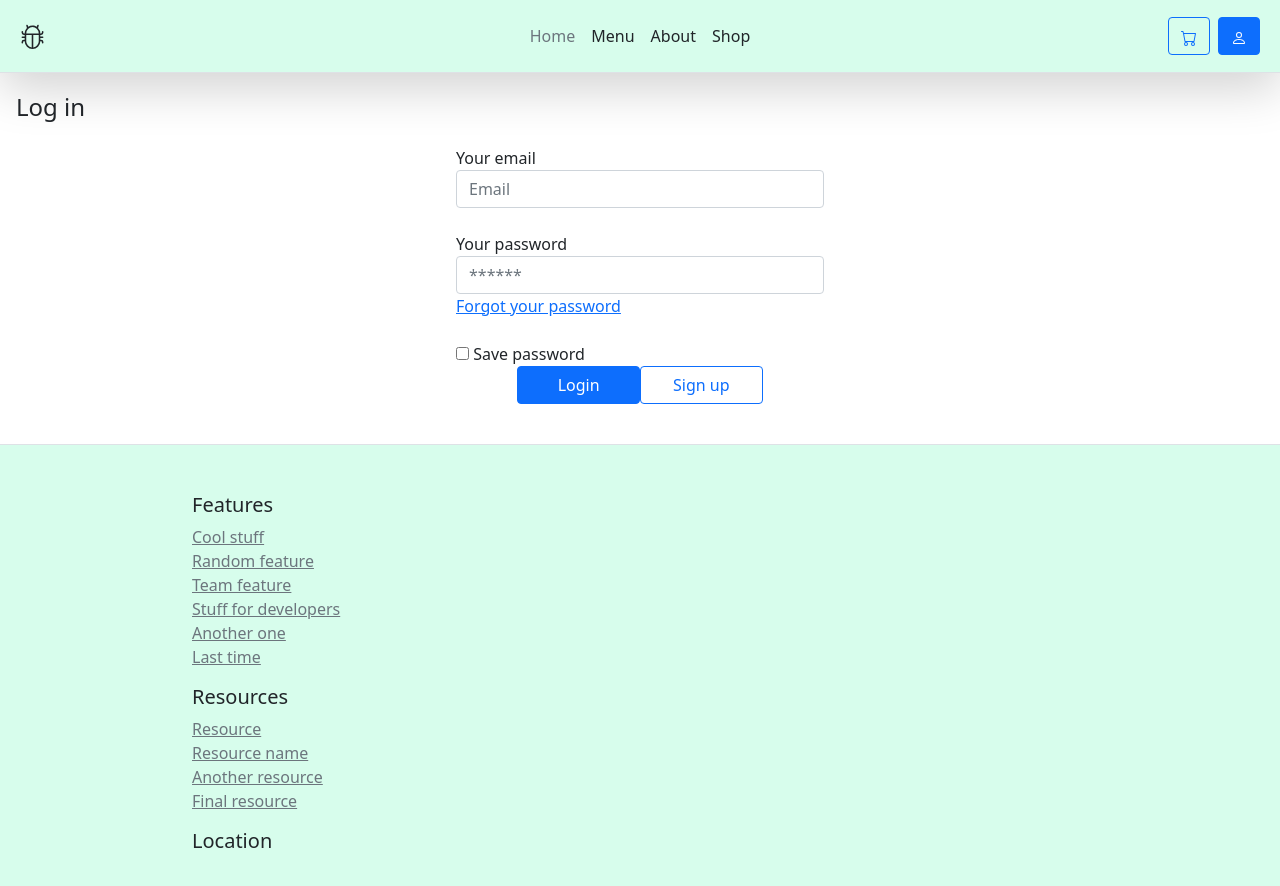
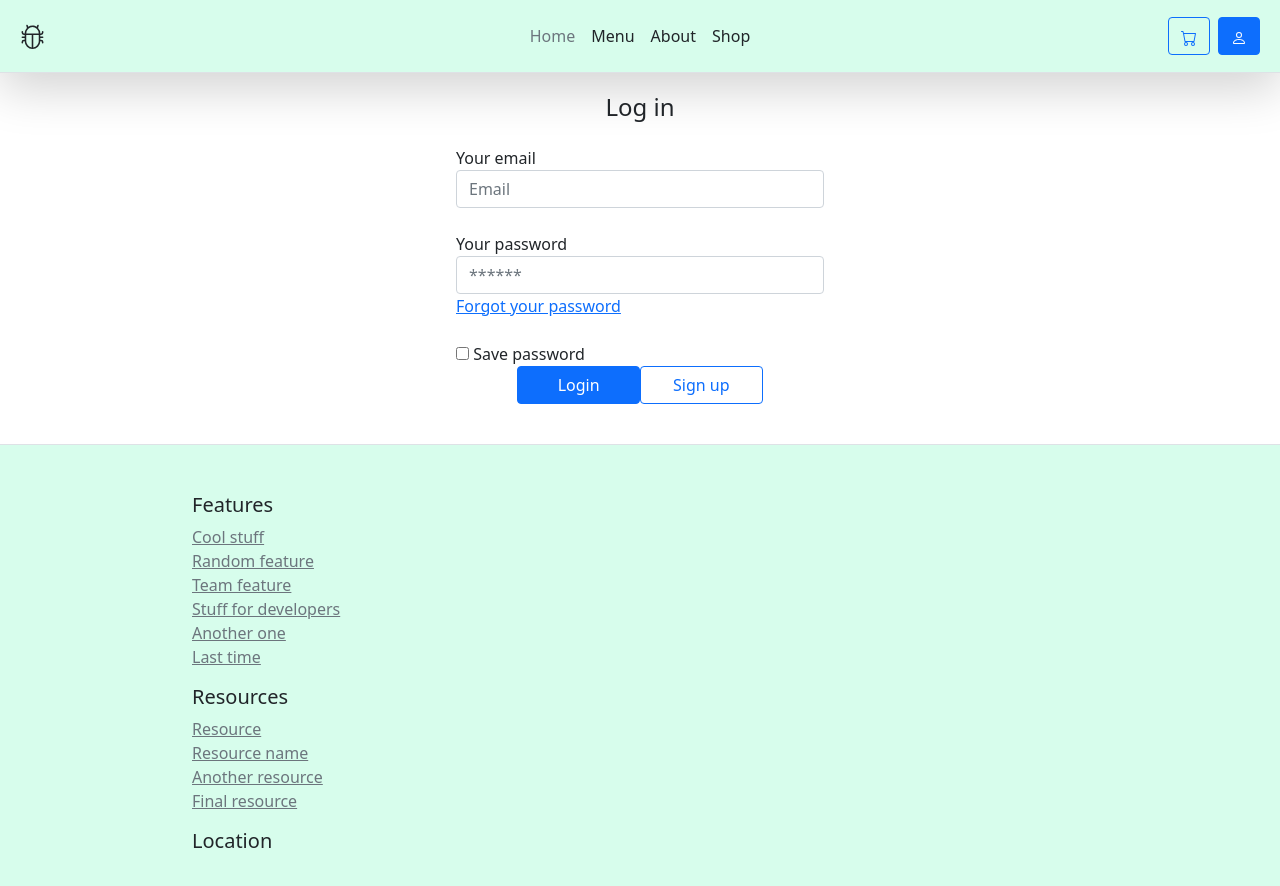
Before and after one commit to klintwales/Coffee-Shop, a React (Create React App) app: page /login in a window 1280 px wide. Shown: the top 886 px of the page. Built offline with nearby package versions, Linux system fonts and the light colour scheme; grey boxes are pictures that could not be loaded.

Commit message:
center login h4

```diff
--- a/src/components/login.jsx
+++ b/src/components/login.jsx
@@ -3,7 +3,7 @@ import React from 'react';
 function Login(){
   return(
 <article class="card-body">
-  <h4 class="card-title mb-4 mt-1">Log in</h4>
+  <h4 class="card-title mb-4 mt-1" style={{textAlign:"center"}}>Log in</h4>
     <div class="container col-4">
       <div class="row mb-4 mx-auto">
         <form>
```
